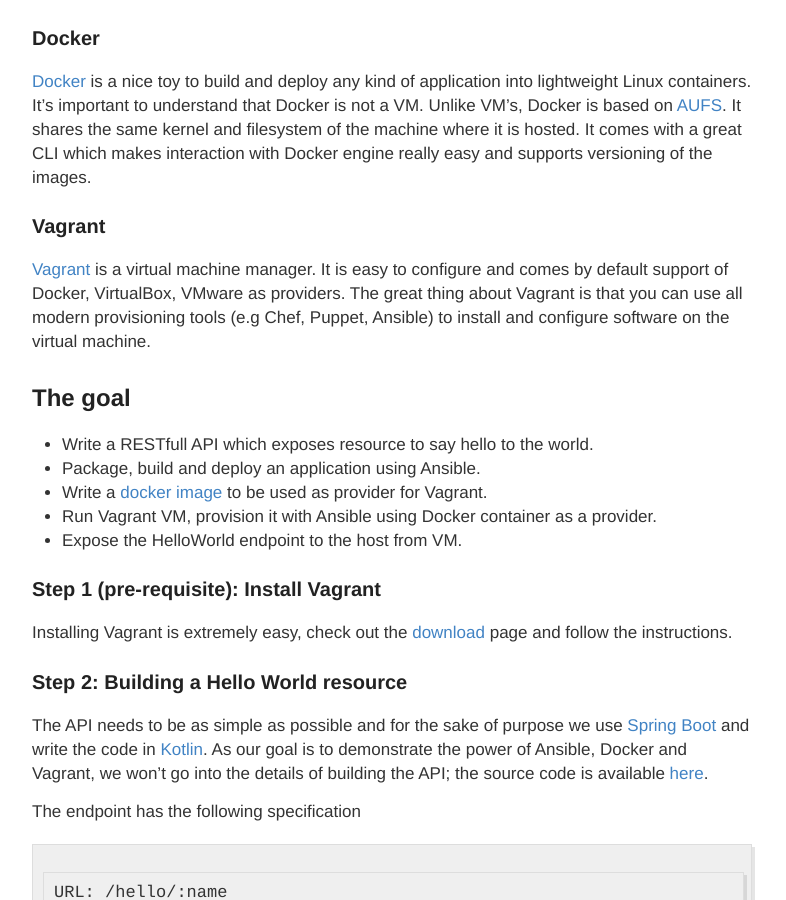
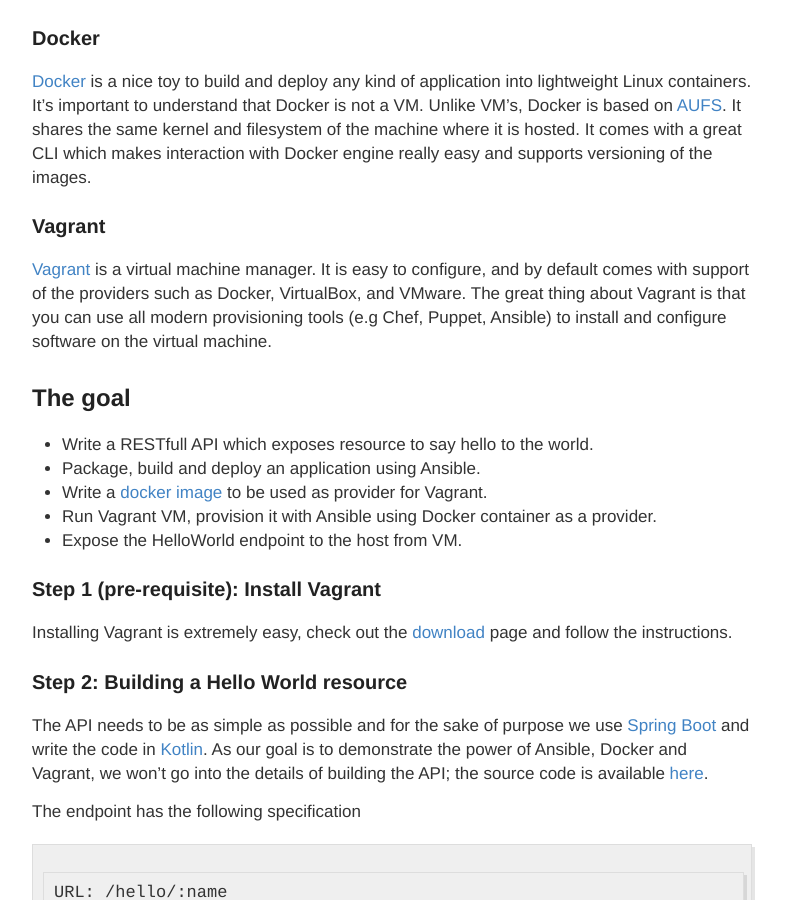
Before and after one commit to vtorosyan/vtorosyan.github.io, a Jekyll site: the page built from _posts/2016/08/2016-8-25-ansible-docker-vagrant.md, in a window 1280 px wide and 900 px high, scrolled down 623 px. Shown: the whole window, without its empty margins (248-1034 px from the left). Built offline with Jekyll 4.4.1, drawn with Linux system fonts in a browser that asks for light colours; comment, search, counter and statistics services are not loaded.

Commit message:
Update 2016-8-25-ansible-docker-vagrant.md

```diff
--- a/_posts/2016/08/2016-8-25-ansible-docker-vagrant.md
+++ b/_posts/2016/08/2016-8-25-ansible-docker-vagrant.md
@@ -21,7 +21,7 @@
 
 ### Vagrant
 
-[Vagrant](https://www.vagrantup.com/docs/why-vagrant/){:target="_blank"}{:target="_blank"} is a virtual machine manager. It is easy to configure and comes by default support of Docker, VirtualBox, VMware as providers. The great thing about Vagrant is that you can use all modern provisioning tools (e.g Chef, Puppet, Ansible) to install and configure software on the virtual machine.
+[Vagrant](https://www.vagrantup.com/docs/why-vagrant/){:target="_blank"}{:target="_blank"} is a virtual machine manager. It is easy to configure, and by default comes with support of the providers such as Docker, VirtualBox, and VMware. The great thing about Vagrant is that you can use all modern provisioning tools (e.g Chef, Puppet, Ansible) to install and configure software on the virtual machine.
 
 ## The goal
 
```
